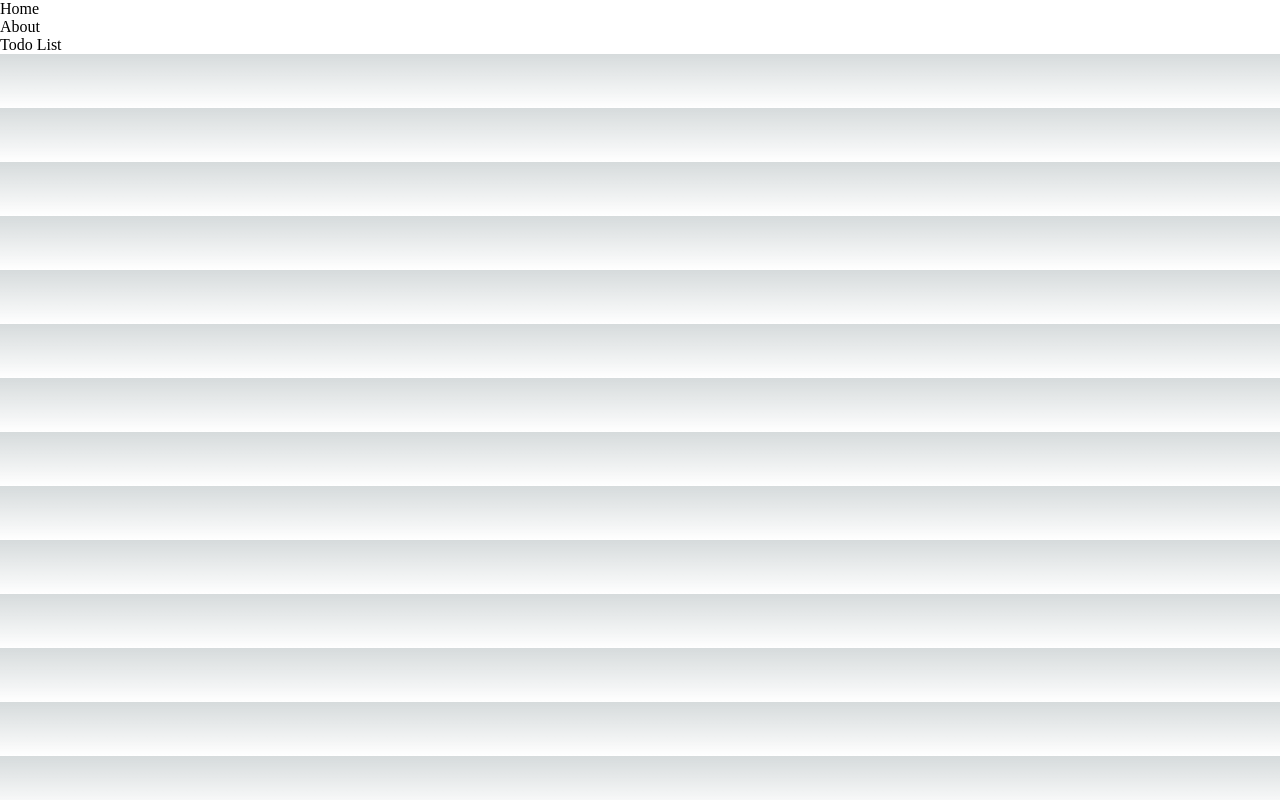
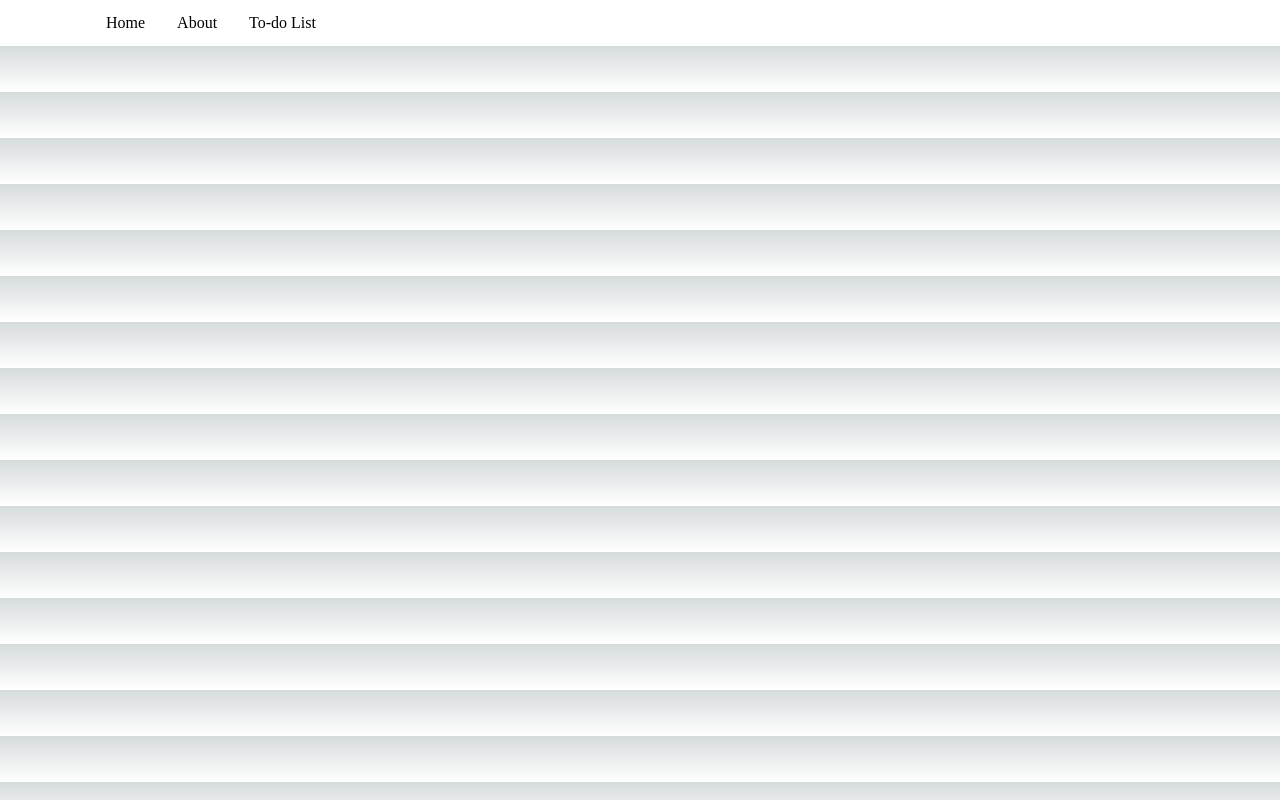
Before and after one commit to Radwisatso/todo-list-next, a Next.js app: page /components/navbar/NavigationBar in a window 1280 px wide. Built offline with nearby package versions, Linux system fonts and the light colour scheme.

Commit message:
style: finishing style for navigation bar

```diff
--- a/pages/components/navbar/NavigationBar.js
+++ b/pages/components/navbar/NavigationBar.js
@@ -5,13 +5,15 @@ import styles from "./NavigationBar.module.css"
 export default function NavigationBar() {
   return (
     <Fragment>
-      <nav className={styles['navigation-bar']}>
-        <ul>
-          <li>Home</li>
-          <li>About</li>
-          <li>Todo List</li>
-        </ul>
-      </nav>
+      <header className={styles['navigation-header']}>
+        <div className={styles['navigation-container']}>
+          <ul className={styles["navigation-list"]}>
+            <li><a href="">Home</a></li>
+            <li><a href="">About</a></li>
+            <li><a href="">To-do List</a></li>
+          </ul>
+        </div>
+      </header>
     </Fragment>
   )
 }
--- a/pages/components/navbar/NavigationBar.module.css
+++ b/pages/components/navbar/NavigationBar.module.css
@@ -1,3 +1,24 @@
-.navigation-bar {
+.navigation-header {
     background-color: white;
+    width: 100%;
+    position: sticky;
 }
+
+.navigation-container {
+    margin: auto;
+    max-width: var(--max-width);
+}
+
+.navigation-list {
+    list-style-type: none;
+    padding: 14px 0 14px;
+}
+
+.navigation-list li {
+    display: inline;
+    padding: 0 16px;
+}
+
+.navigation-list a {
+    cursor: pointer;
+}
--- a/pages/index.js
+++ b/pages/index.js
@@ -5,8 +5,6 @@ import { Poppins } from "next/font/google"
 
 // Components
 import NavigationBar from './components/navbar/NavigationBar'
-
-
 
 const poppins = Poppins({
   subsets: ['latin'],
--- a/styles/Home.module.css
+++ b/styles/Home.module.css
@@ -3,7 +3,7 @@
   flex-direction: column;
   justify-content: space-between;
   align-items: center;
-  padding: 6rem;
+  /* padding: 6rem; */
   min-height: 100vh;
 }
 
```
